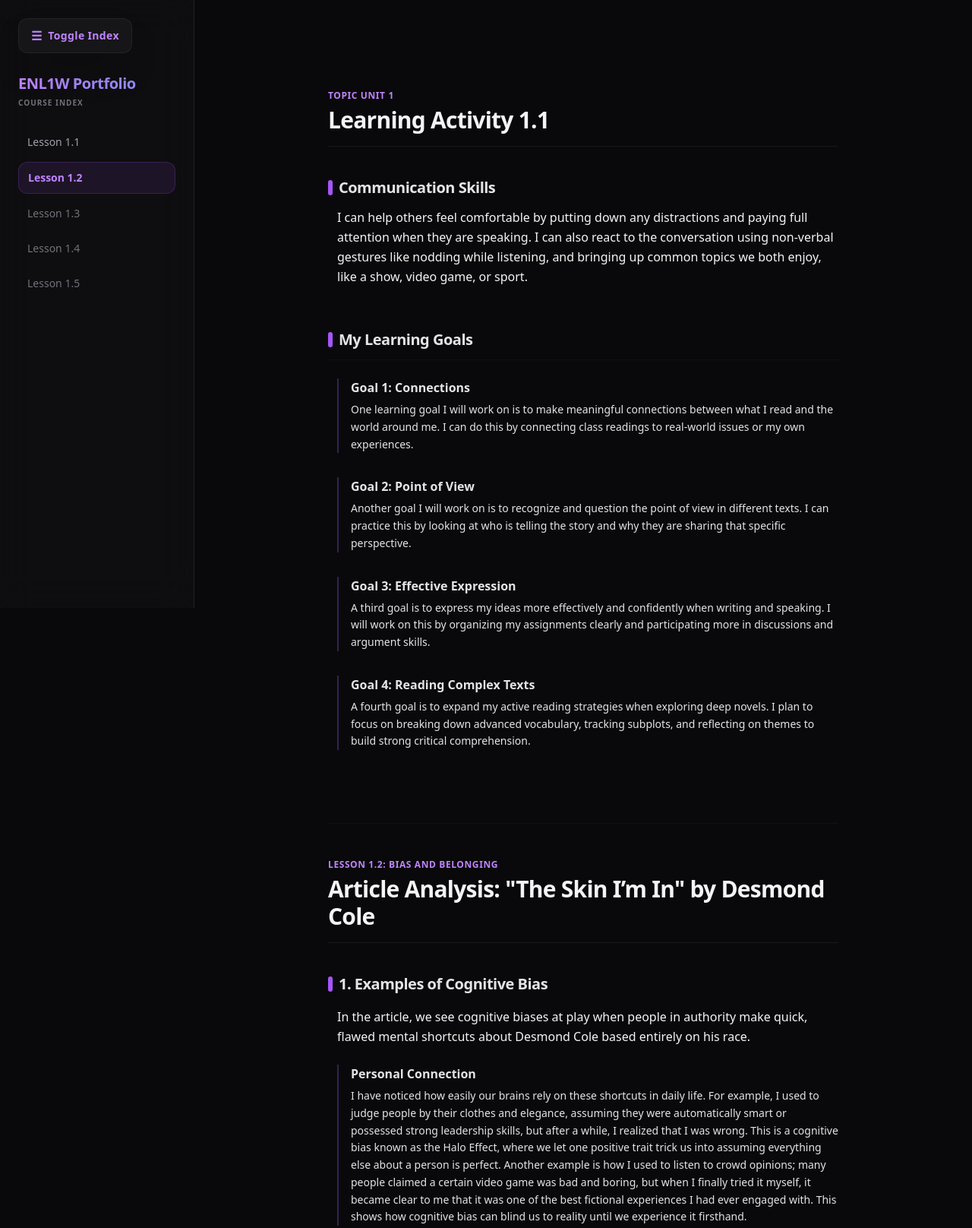
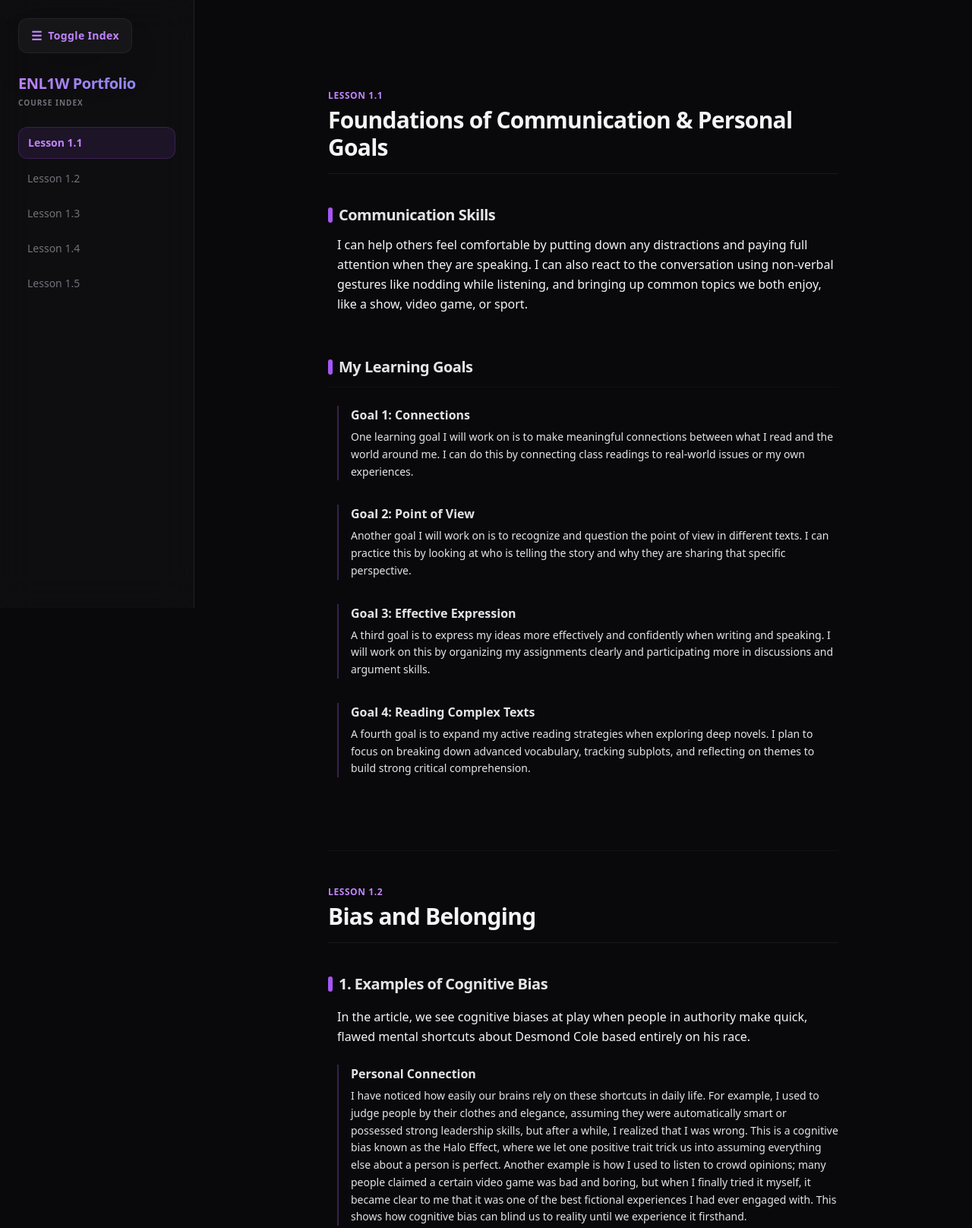
Before and after one commit to FlexiYousuf/english-portfolio, a plain HTML site: page index.html in a window 1280 px wide. Shown: the top 1616 px of the page at 76% size. Drawn offline with nearby package versions, Linux system fonts and the light colour scheme.

Commit message:
fix: rename structural section headers and implement javascript scroll-spy tracking

```diff
--- a/index.html
+++ b/index.html
@@ -17,11 +17,13 @@
 </head>
 <body class="bg-zinc-950 text-zinc-100 min-h-screen font-sans selection:bg-purple-500/30 overflow-x-hidden">
 
+    <!-- Smooth Left-Aligned Interactive Toggle Button -->
     <button id="toggle-sidebar" class="fixed top-6 left-6 z-50 bg-zinc-900/90 border border-zinc-800/80 px-4 py-2.5 rounded-xl text-sm font-bold text-purple-400 hover:text-purple-300 hover:bg-zinc-800/80 hover:border-purple-500/30 backdrop-blur-md shadow-2xl cursor-pointer flex items-center gap-2 transition-all duration-300 hover:scale-105 active:scale-95">
         <span class="text-base">☰</span>
         <span class="hidden sm:inline tracking-wide">Toggle Index</span>
     </button>
 
+    <!-- Left Navigation Sidebar -->
     <aside id="sidebar" class="w-full md:w-64 bg-zinc-900/40 border-b md:border-b-0 md:border-r border-zinc-800/80 p-6 pt-24 fixed left-0 top-0 h-screen overflow-y-auto backdrop-blur-xl z-40 transition-transform duration-500 cubic-bezier(0.16, 1, 0.3, 1) transform translate-x-0">
         <div class="mb-6">
             <h1 class="text-xl font-black bg-gradient-to-r from-purple-400 to-indigo-400 bg-clip-text text-transparent tracking-tight">
@@ -32,35 +34,40 @@
             </p>
         </div>
 
-        <nav class="space-y-1.5">
-            <a href="#lesson-1.1" class="block px-3 py-2.5 rounded-xl text-zinc-400 hover:bg-zinc-900/60 hover:text-zinc-200 transition-all duration-300 text-sm font-medium hover:translate-x-1">
+        <!-- Index Links (Classes managed dynamically by JavaScript) -->
+        <nav id="index-nav" class="space-y-1.5">
+            <a href="#lesson-1.1" class="nav-link block px-3 py-2.5 rounded-xl text-zinc-500 hover:bg-zinc-900/60 hover:text-zinc-300 transition-all duration-300 text-sm font-medium hover:translate-x-1">
                 Lesson 1.1
             </a>
-            <a href="#lesson-1.2" class="block px-3 py-2.5 rounded-xl bg-purple-500/10 text-purple-400 font-semibold border border-purple-500/20 text-sm transition-all duration-300 hover:translate-x-1">
+            <a href="#lesson-1.2" class="nav-link block px-3 py-2.5 rounded-xl text-zinc-500 hover:bg-zinc-900/60 hover:text-zinc-300 transition-all duration-300 text-sm font-medium hover:translate-x-1">
                 Lesson 1.2
             </a>
-            <a href="#lesson-1.3" class="block px-3 py-2.5 rounded-xl text-zinc-500 hover:bg-zinc-900/60 hover:text-zinc-300 transition-all duration-300 text-sm font-medium hover:translate-x-1">
+            <a href="#lesson-1.3" class="nav-link block px-3 py-2.5 rounded-xl text-zinc-500 hover:bg-zinc-900/60 hover:text-zinc-300 transition-all duration-300 text-sm font-medium hover:translate-x-1">
                 Lesson 1.3
             </a>
-            <a href="#lesson-1.4" class="block px-3 py-2.5 rounded-xl text-zinc-500 hover:bg-zinc-900/60 hover:text-zinc-300 transition-all duration-300 text-sm font-medium hover:translate-x-1">
+            <a href="#lesson-1.4" class="nav-link block px-3 py-2.5 rounded-xl text-zinc-500 hover:bg-zinc-900/60 hover:text-zinc-300 transition-all duration-300 text-sm font-medium hover:translate-x-1">
                 Lesson 1.4
             </a>
-            <a href="#lesson-1.5" class="block px-3 py-2.5 rounded-xl text-zinc-500 hover:bg-zinc-900/60 hover:text-zinc-300 transition-all duration-300 text-sm font-medium hover:translate-x-1">
+            <a href="#lesson-1.5" class="nav-link block px-3 py-2.5 rounded-xl text-zinc-500 hover:bg-zinc-900/60 hover:text-zinc-300 transition-all duration-300 text-sm font-medium hover:translate-x-1">
                 Lesson 1.5
             </a>
         </nav>
     </aside>
 
+    <!-- Outer Structural Wrapper -->
     <div id="content-wrapper" class="w-full min-h-screen transition-all duration-500 cubic-bezier(0.16, 1, 0.3, 1) pl-0 md:pl-64 flex justify-center">
 
+        <!-- Central Reading Feed -->
         <main class="w-full max-w-3xl p-6 md:p-12 pt-24 md:pt-28 space-y-24 mx-auto animate-fade-in">
 
-            <section id="lesson-1.1" class="space-y-10 scroll-mt-28">
+            <!-- LESSON 1.1 SECTION -->
+            <section id="lesson-1.1" class="portfolio-section space-y-10 scroll-mt-28">
                 <header class="border-b border-zinc-900 pb-4">
-                    <span class="text-xs font-bold text-purple-400 uppercase tracking-wider">Topic Unit 1</span>
-                    <h2 class="text-3xl font-black tracking-tight text-zinc-100 mt-1">Learning Activity 1.1</h2>
+                    <span class="text-xs font-bold text-purple-400 uppercase tracking-wider">lesson 1.1</span>
+                    <h2 class="text-3xl font-black tracking-tight text-zinc-100 mt-1">Foundations of Communication & Personal Goals</h2>
                 </header>
 
+                <!-- Communication Skills Block -->
                 <div class="space-y-3">
                     <h3 class="text-xl font-bold text-zinc-200 tracking-tight flex items-center gap-2">
                         <span class="w-1.5 h-5 bg-purple-500 rounded-full inline-block"></span>
@@ -71,6 +78,7 @@
                     </p>
                 </div>
 
+                <!-- Learning Goals -->
                 <div class="space-y-6 pt-4">
                     <h3 class="text-xl font-bold text-zinc-200 tracking-tight flex items-center gap-2 border-b border-zinc-900/50 pb-3">
                         <span class="w-1.5 h-5 bg-purple-500 rounded-full inline-block"></span>
@@ -109,12 +117,14 @@
                 </div>
             </section>
 
-            <section id="lesson-1.2" class="space-y-10 scroll-mt-28 pt-10 border-t border-zinc-900/60">
+            <!-- LESSON 1.2 SECTION -->
+            <section id="lesson-1.2" class="portfolio-section space-y-10 scroll-mt-28 pt-10 border-t border-zinc-900/60">
                 <header class="border-b border-zinc-900 pb-4">
-                    <span class="text-xs font-bold text-purple-400 uppercase tracking-wider">Lesson 1.2: Bias and Belonging</span>
-                    <h2 class="text-3xl font-black tracking-tight text-zinc-100 mt-1">Article Analysis: "The Skin I’m In" by Desmond Cole</h2>
+                    <span class="text-xs font-bold text-purple-400 uppercase tracking-wider">lesson 1.2</span>
+                    <h2 class="text-3xl font-black tracking-tight text-zinc-100 mt-1">Bias and Belonging</h2>
                 </header>
 
+                <!-- Section 1 -->
                 <div class="space-y-4">
                     <h3 class="text-xl font-bold text-zinc-200 tracking-tight flex items-center gap-2">
                         <span class="w-1.5 h-5 bg-purple-500 rounded-full inline-block"></span>
@@ -133,6 +143,7 @@
                     </div>
                 </div>
 
+                <!-- Section 2 -->
                 <div class="space-y-4 pt-4">
                     <h3 class="text-xl font-bold text-zinc-200 tracking-tight flex items-center gap-2">
                         <span class="w-1.5 h-5 bg-purple-500 rounded-full inline-block"></span>
@@ -151,6 +162,7 @@
                     </div>
                 </div>
 
+                <!-- Section 3 -->
                 <div class="space-y-4 pt-4">
                     <h3 class="text-xl font-bold text-zinc-200 tracking-tight flex items-center gap-2">
                         <span class="w-1.5 h-5 bg-purple-500 rounded-full inline-block"></span>
@@ -161,6 +173,7 @@
                     </p>
                 </div>
 
+                <!-- Section 4 -->
                 <div class="space-y-6 pt-6">
                     <h3 class="text-xl font-bold text-zinc-200 tracking-tight flex items-center gap-2 border-b border-zinc-900/50 pb-3">
                         <span class="w-1.5 h-5 bg-purple-500 rounded-full inline-block"></span>
@@ -199,7 +212,8 @@
                 </div>
             </section>
 
-            <section id="lesson-1.3" class="pt-10 border-t border-zinc-900 opacity-20">
+            <!-- Future Lesson Placeholders -->
+            <section id="lesson-1.3" class="portfolio-section pt-10 border-t border-zinc-900 opacity-20">
                 <h2 class="text-xl font-bold text-zinc-500">Lesson 1.3</h2>
                 <p class="text-zinc-600 text-sm mt-1">Content layout ready for expansion...</p>
             </section>
@@ -207,15 +221,52 @@
         </main>
     </div>
 
+    <!-- Interactivity Engine -->
     <script>
         const toggleBtn = document.getElementById('toggle-sidebar');
         const sidebar = document.getElementById('sidebar');
         const contentWrapper = document.getElementById('content-wrapper');
 
+        // Sidebar Panel Toggle Logic
         toggleBtn.addEventListener('click', () => {
             sidebar.classList.toggle('-translate-x-full');
             contentWrapper.classList.toggle('md:pl-64');
         });
+
+        // Dynamic Scroll-Spy Logic (Fixes active menu state on scrolling and jumping)
+        const sections = document.querySelectorAll('.portfolio-section');
+        const navLinks = document.querySelectorAll('.nav-link');
+
+        const activeClasses = ["bg-purple-500/10", "text-purple-400", "font-semibold", "border", "border-purple-500/20"];
+        const inactiveClasses = ["text-zinc-500", "font-medium"];
+
+        const observerOptions = {
+            root: null,
+            rootMargin: "-25% 0px -55% 0px", // Optimizes target point to capture screen focus
+            threshold: 0
+        };
+
+        const scrollSpyObserver = new IntersectionObserver((entries) => {
+            entries.forEach(entry => {
+                if (entry.isIntersecting) {
+                    const activeId = entry.target.getAttribute('id');
+
+                    navLinks.forEach(link => {
+                        const targetHref = link.getAttribute('href').substring(1);
+
+                        if (targetHref === activeId) {
+                            link.classList.add(...activeClasses);
+                            link.classList.remove(...inactiveClasses);
+                        } else {
+                            link.classList.remove(...activeClasses);
+                            link.classList.add(...inactiveClasses);
+                        }
+                    });
+                }
+            });
+        }, observerOptions);
+
+        sections.forEach(section => scrollSpyObserver.observe(section));
     </script>
 
 </body>
```
